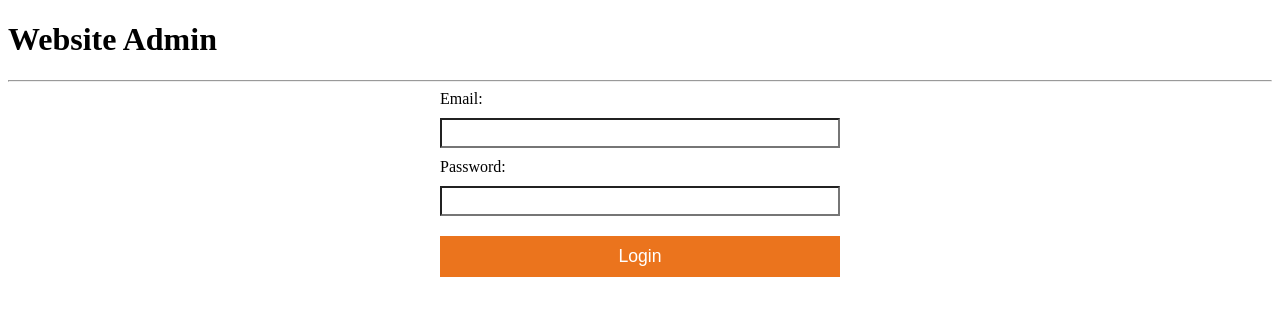
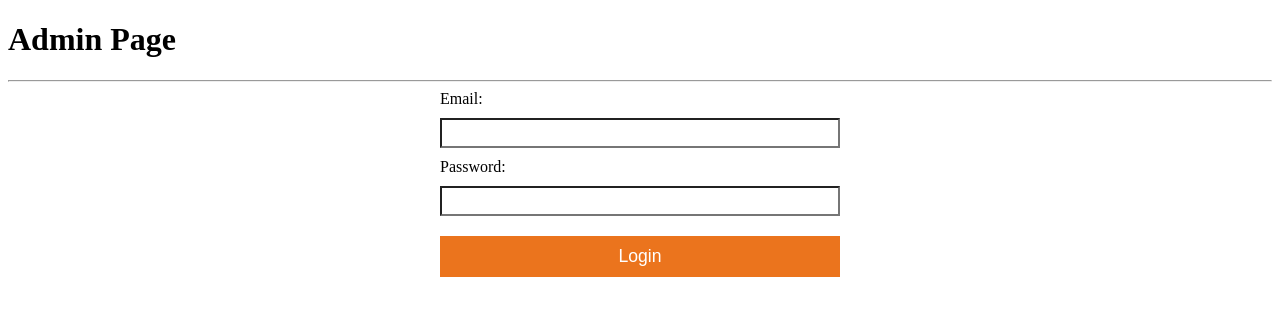
Before and after one commit to yaoolee/movie-cms, a PHP site: page /admin/index.php in a window 1280 px wide. Shown: the top 316 px of the page. Run offline with PHP 8.4, Linux system fonts and the light colour scheme; data that the repository does not hold is empty; some libraries are stand-ins or nearby versions.

Commit message:
Add title and header name

```diff
--- a/admin/includes/header.php
+++ b/admin/includes/header.php
@@ -5,7 +5,7 @@
   <meta charset="UTF-8">
   <meta http-equiv="Content-type" content="text/html; charset=UTF-8">
 
-  <title>Website Admin</title>
+  <title>Admin Page</title>
 
   <link href="styles.css" type="text/css" rel="stylesheet">
 
@@ -14,7 +14,7 @@
 </head>
 <body>
 
-  <h1>Website Admin</h1>
+  <h1>Admin Page</h1>
 
   <?php if(isset($_SESSION['id'])): ?>
 
```
Also changed, not shown: 1 other file.
